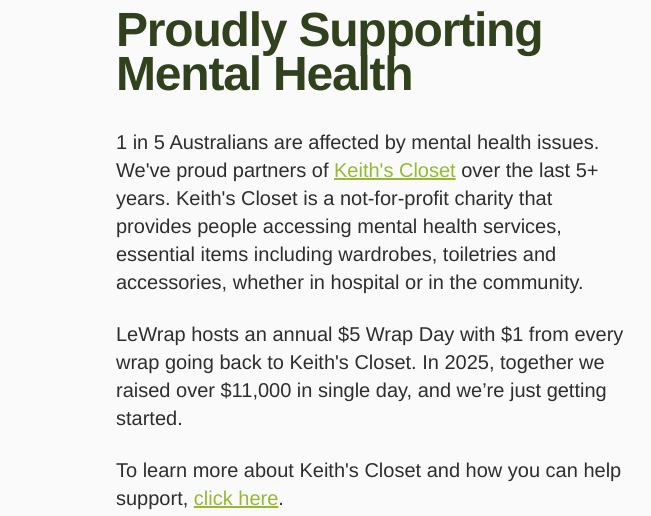
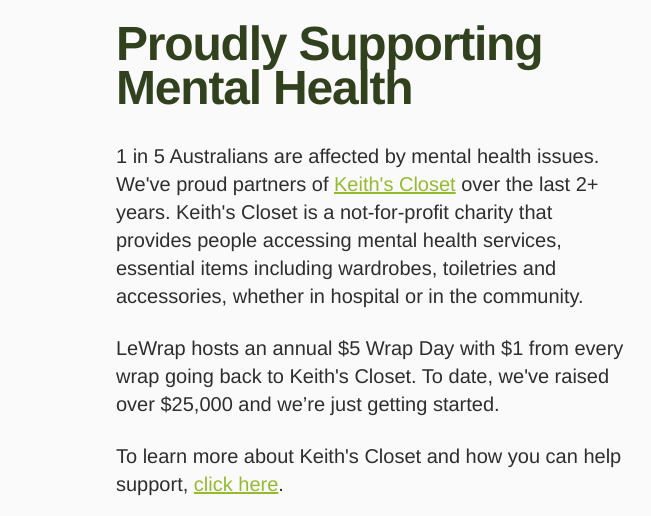
Before and after one commit to crocdigital/lewrap, an Astro site: page /community in a window 1280 px wide. Shown: the part 778-1294 px from the top of the page, 0-651 px from the left. Built offline with nearby package versions, Linux system fonts and the light colour scheme; Astro itself is replaced by a stand-in of ours.

Commit message:
Updated 1 file via CloudCannon.

```diff
--- a/src/pages/community.md
+++ b/src/pages/community.md
@@ -19,16 +19,16 @@ page_blocks:
     text: >-
       <p>1 in 5 Australians are affected by mental health issues. We've proud
       partners of <a href="https://www.keithscloset.org/" title="Visit Keith's
-      Closet" target="_blank" rel="noopener">Keith's Closet</a> over the last 5+
+      Closet" target="_blank" rel="noopener">Keith's Closet</a> over the last 2+
       years. Keith's Closet is a not-for-profit charity that provides people
       accessing mental health services, essential items including wardrobes,
       toiletries and accessories, whether in hospital or in the
       community.</p><p>LeWrap hosts an annual $5 Wrap Day with $1 from every
-      wrap going back to Keith's Closet. In 2025, together we raised over
-      $11,000 in single day, and we’re just getting started.</p><p>To learn more
-      about Keith's Closet and how you can help support, <a
-      href="https://www.keithscloset.org/" target="_blank" rel="noopener"
-      title="Visit Keith's Closet">click here</a>.</p>
+      wrap going back to Keith's Closet. To date, we've raised over $25,000 and
+      we’re just getting started.</p><p>To learn more about Keith's Closet and
+      how you can help support, <a href="https://www.keithscloset.org/"
+      target="_blank" rel="noopener" title="Visit Keith's Closet">click
+      here</a>.</p>
     image_path: /images/pages/website-mobile-image-1000x1000-8.png
     video_url: ''
     reverse: false
```
